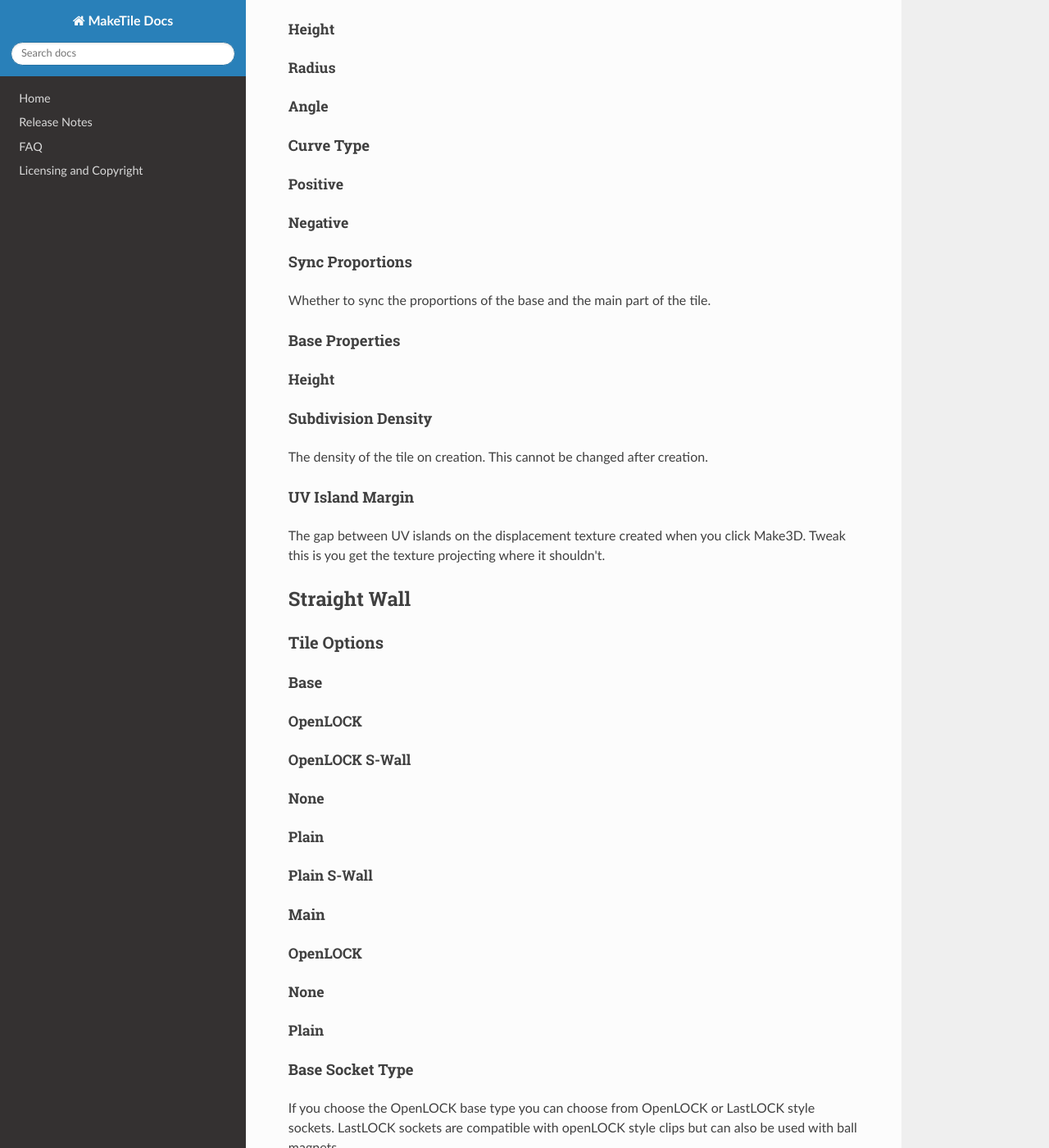
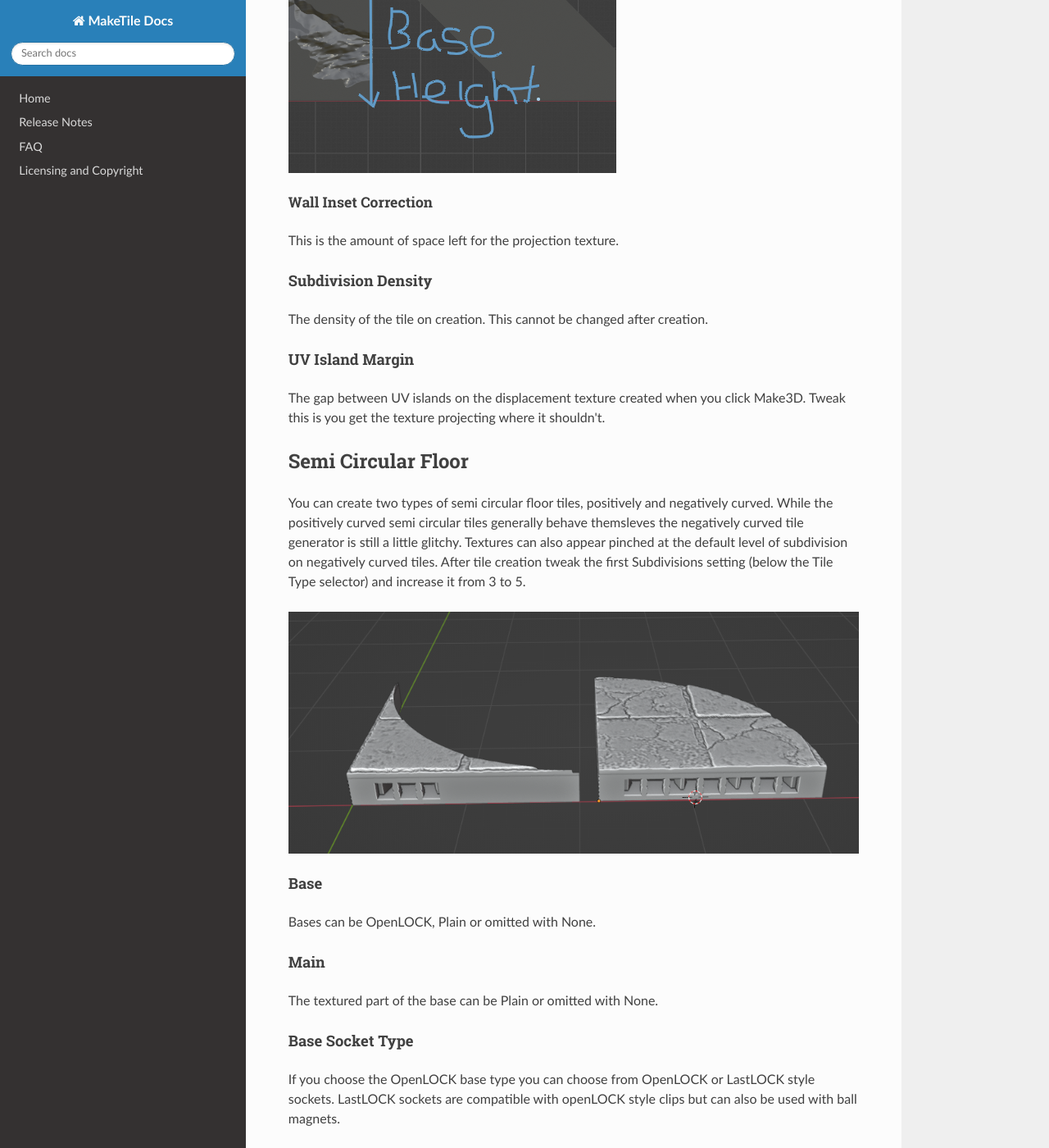
Before and after one commit to richeyrose/make-tile, an MkDocs documentation site: the page built from docs/tile_types.md, in a window 1280 px wide and 1400 px high, scrolled down 21227 px. Shown: the whole window at 82% size. Built offline with MkDocs 1.6.1, drawn with Linux system fonts in a browser that asks for light colours; nearby versions of some CDN libraries; some of the changed text lies outside the part shown.

Commit message:
Updating docs

```diff
--- a/docs/tile_types.md
+++ b/docs/tile_types.md
@@ -107,10 +107,14 @@ The gap between UV islands on the displacement texture created when you click Ma
 
 ## Curved Wall
 Used for creating curved wall tiles. Because of the way the material system works textures will look distorted on these tiles prior to clicking Make3D.
+
+![Curved Wall Preview](images/tile_types/curved_wall_preview.png)
+
+Curved wall with Brick material in preview mode
+
 ![Curved Wall Make3d](images/tile_types/curved_wall_make3D.png)
+
 Curved wall with Brick Material after clicking Make3D
-![Curved Wall Preview](images/tile_types/curved_wall_preview.png)
-Curved wall with Brick material in preview mode
 
 ### Tile Options
 
@@ -261,7 +265,9 @@ The density of the tile on creation. This cannot be changed after creation.
 The gap between UV islands on the displacement texture created when you click Make3D. Tweak this is you get the texture projecting where it shouldn't.
 
 ## Rectangular Floor
-Rectangular Floor Tiles create square or rectangular floors. If you wish to create wall on floor type tiles please see the [straight wall] (#straight-wall) tiles.
+Rectangular Floor Tiles create square or rectangular floors. If you wish to create wall on floor type tiles please see the [straight wall](#straight-wall) tiles.
+
+![Rectangular Floor Tile](images/tile_types/rectangular_floor.png)
 ### Tile Options
 
 #### Base
@@ -293,7 +299,7 @@ The density of the tile on creation. This cannot be changed after creation.
 The gap between UV islands on the displacement texture created when you click Make3D. Tweak this is you get the texture projecting where it shouldn't.
 
 ## Roof
-The roof tile type is more complex than the others and currently supports the creation of three different types of roofs: Apex, Butterfly and Shed.
+The roof tile type is more complex than the others and currently supports the creation of three different types of roofs: Apex, Butterfly and Shed. Because of its' complexity generation of roof tiles takes longer than other tile types.
 
 ![Roof Types](images/tile_types/roofs.png)
 
@@ -315,31 +321,50 @@ You can also create three seperate tiles, one for each gable and a separate one
 ### Tile Options
 
 #### Roof Type
-##### Apex
-##### Butterfly
-##### Shed
+The type of roof to generate.
 
 #### Gable
+Whether to generate the gable.
+
 #### Rooftop
+Whether to generate the rooftop.
 
 #### Materials
 ##### Gabe Material
+The material to apply to the gable ends.
+
 ##### Rooftop Material
+The material to apply to the rooftop.
 
 #### Bottom Socket
-##### OpenLOCK
-##### None
+Whether to generate and openLOCK style socket on the bottom of the gable.
 
 #### Roof Footprint
+The rectangular footprint of the roof.
 
 #### Roof Properties
 ##### Roof Pitch
+The roof pitch (Angle)
+
 ##### Positive End Eaves
+How far out the Eaves should extend on the positive Y axis.
+
 ##### Negative End Eaves
+How far out the eaves should extend on the negative Y axis.
+
 ##### Roof Thickness
+The thickness of the roof top.
+
 ##### Side Eaves
+How far out the eaves should project on the sides.
+
 ##### Base Height
+The height of the vertical part of the gables.
+
+![Base height](images/tile_types/base_height.png)
+
 ##### Wall Inset Correction
+This is the amount of space left for the projection texture.
 
 #### Subdivision Density
 The density of the tile on creation. This cannot be changed after creation.
@@ -348,35 +373,36 @@ The density of the tile on creation. This cannot be changed after creation.
 The gap between UV islands on the displacement texture created when you click Make3D. Tweak this is you get the texture projecting where it shouldn't.
 
 ## Semi Circular Floor
-### Tile Options
+You can create two types of semi circular floor tiles, positively and negatively curved. While the positively curved semi circular tiles generally behave themsleves the negatively curved tile generator is still a little glitchy. Textures can also appear pinched at the default level of subdivision on negatively curved tiles. After tile creation tweak the first Subdivisions setting (below the Tile Type selector) and increase it from 3 to 5.
+
+![Semi Circular Tiles](images/tile_types/semi_circular_tiles.png)
 #### Base
-##### OpenLOCK
-##### None
-##### Plain
+Bases can be OpenLOCK, Plain or omitted with None.
 
 #### Main
-##### OpenLOCK
-##### None
-##### Plain
+The textured part of the base can be Plain or omitted with None.
 
 #### Base Socket Type
 If you choose the OpenLOCK base type you can choose from OpenLOCK or LastLOCK style sockets. LastLOCK sockets are compatible with openLOCK style clips but can also be used with ball magnets.
 
-
 #### Floor Material
+Here you can set the material to be applied to the top of the tile.
 
 #### Tile Properties
 ##### Height
+The overall height of the tile.
 ##### Radius
+The radius of the tile.
 ##### Angle
+The base angle of the tile.
 #### Curve Type
-##### Positive
-##### Negative
+Whether the tile is positively or negatively curved.
+
 #### Sync Proportions
 Whether to sync the proportions of the base and the main part of the tile.
 #### Base Properties
 ##### Height
-
+The height of the base.
 #### Subdivision Density
 The density of the tile on creation. This cannot be changed after creation.
 
@@ -384,42 +410,44 @@ The density of the tile on creation. This cannot be changed after creation.
 The gap between UV islands on the displacement texture created when you click Make3D. Tweak this is you get the texture projecting where it shouldn't.
 
 ## Straight Wall
+Use to create straight wall tiles. These can either be stand alone or wall-on-floor (S-Wall) type tiles
+
+![Straight Walls](images/tile_types/straight_walls.png)
 
 ### Tile Options
 
 #### Base
-##### OpenLOCK
-##### OpenLOCK S-Wall
-##### None
-##### Plain
-##### Plain S-Wall
+You have 5 options. OpenLOCK (the default), OpenLOCK S-Wall which is a wall on floor type tile. None, which will entirely omit the base, Plain and Plain S-Wall.
 
 #### Main
-##### OpenLOCK
-##### None
-##### Plain
+You can choose between OpenLOCK, Plain and None main parts
 
 #### Base Socket Type
 If you choose the OpenLOCK base type you can choose from OpenLOCK or LastLOCK style sockets. LastLOCK sockets are compatible with openLOCK style clips but can also be used with ball magnets.
 
+#### Floor Material
+If you are generating and S-Wall you can choose the floor material here.
 
-#### Floor Material
 #### Wall Material
+You can choose the wall material here.
 
 #### Tile Size
+The overall tile dimensions.
 
 #### Core Size
+The width of the main part of the tile
 
 #### Floor Thickness
+The thickness of the floor if you are generating and S-Wall
 
 #### Wall Position
-##### Center
-##### Side
+Whether the wall is positioned on the center or side of the tile
 
 #### Sync Proportions
 Whether to sync the proportions of the base and the main part of the tile.
 
 #### Base Size
+The size of the tile base
 
 #### Subdivision Density
 The density of the tile on creation. This cannot be changed after creation.
```
Also changed, not shown: docs/images/tile_types/base_height.png (added), docs/images/tile_types/rectangular_floor.png (added), docs/images/tile_types/semi_circular_tiles.png (added), docs/images/tile_types/straight_walls.png (added).
